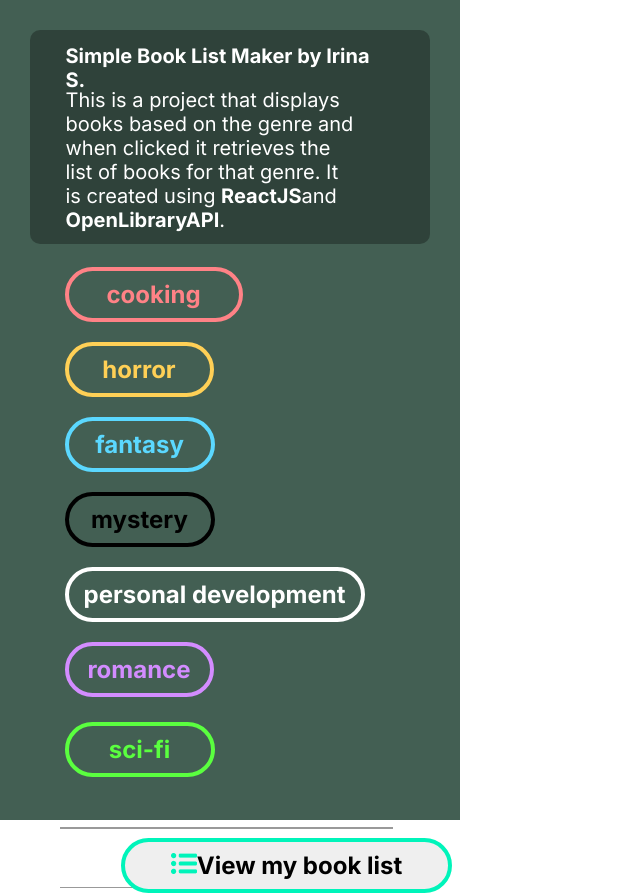
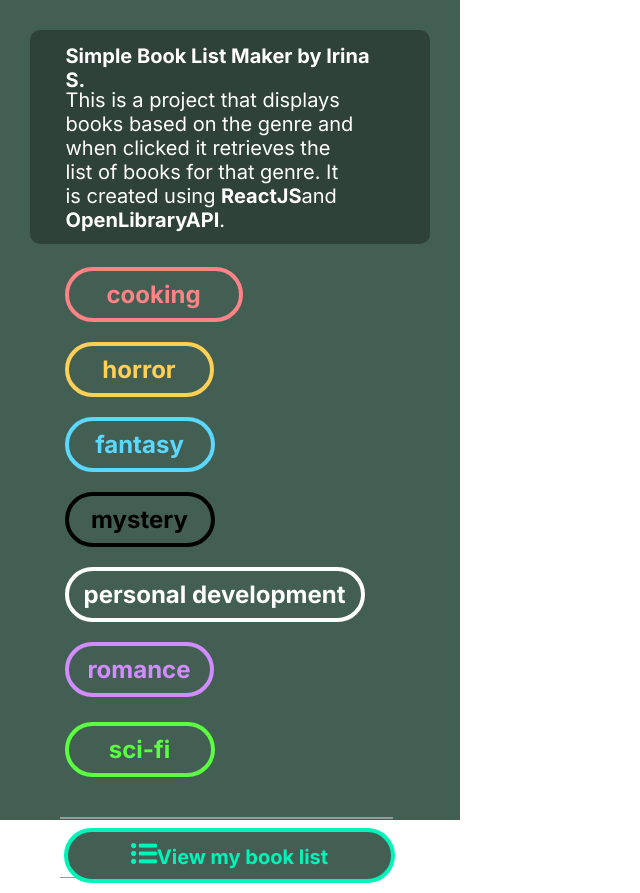
Before and after one commit to isverzh85/libraryProject, a React (Create React App) app: page / in a window 1280 px wide. Shown: the whole page, without its empty margins (0-640 px from the left). Built offline with nearby package versions, Linux system fonts and the light colour scheme.

Commit message:
csv in progress

```diff
--- a/src/Pages/Home/Nav.js
+++ b/src/Pages/Home/Nav.js
@@ -134,6 +134,7 @@ export const Nav = () => {
                 <img src={logo} alt="logo" className={styles.logo} />
                   View my book list
             </button>
+
           </div>
         </nav>
     </div>
--- a/src/Pages/Home/styles.module.scss
+++ b/src/Pages/Home/styles.module.scss
@@ -167,7 +167,7 @@ body {
     border-radius:100px;
     margin-left: 79px;
     margin-top: 10px;
-    margin-bottom: 50px;
+    margin-bottom: 40px;
 }
 
 .navListItem7:active, .navListItem7:focus, .navListItem7:hover {
@@ -314,10 +314,17 @@ body {
     position: absolute;
     width: 331px;
     height: 55px;
-    left: 60px;
+    left: 3px;
     top: 10px;
     border: 4px solid #00F4BA;
     border-radius: 100px;
+    background: #435F53;
+    font-family:'Inter', sans-serif;
+    font-style: normal;
+    font-weight: 700;
+    font-size: 20px;
+    line-height: 24px;
+    color: #00F4BA;
 }
 
 .bookContainer:hover > .bookButton {
--- a/src/Pages/MyBookList/MyBookList.js
+++ b/src/Pages/MyBookList/MyBookList.js
@@ -12,8 +12,12 @@ export const MyBookList = () => {
     `https://covers.openlibrary.org/b/id/${'cover_id'}-L.jpg`,
      `first_publish_year` ,
      `cover_id` ,
-   ]
-];
+   ]];
+     myAddedBookList.forEach((book) => {
+      const authorNames = book.authors.map((author) => author.name).join(',');
+      csvData.push([book.title, authorNames, book.cover_url, book.first_publish_year, book.cover_id]);
+  });
+
   function handleBookListChanges(book) {
     const { title, authors, cover_url, first_publish_year, cover_id } = book;
     let authorNames = '';
@@ -55,7 +59,6 @@ export const MyBookList = () => {
   }
 
   return (
-
     <div className={styles.bookContainer}>
         <div className={styles.bookListContainer}>
            <div className={styles.myBookListContainer}>My book list</div>
@@ -96,8 +99,6 @@ export const MyBookList = () => {
               ))}
            </div>
                <h2 className={styles.year}>{book.first_publish_year}</h2>
-
-
             </div>
         </div>
        ))}
```
Lines whose indentation alone changed are shown as unchanged.
